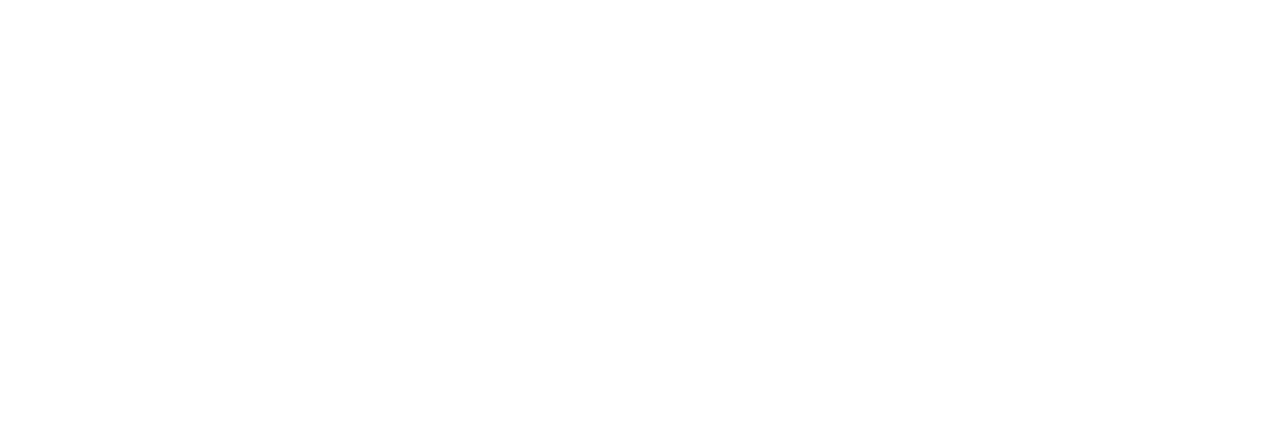
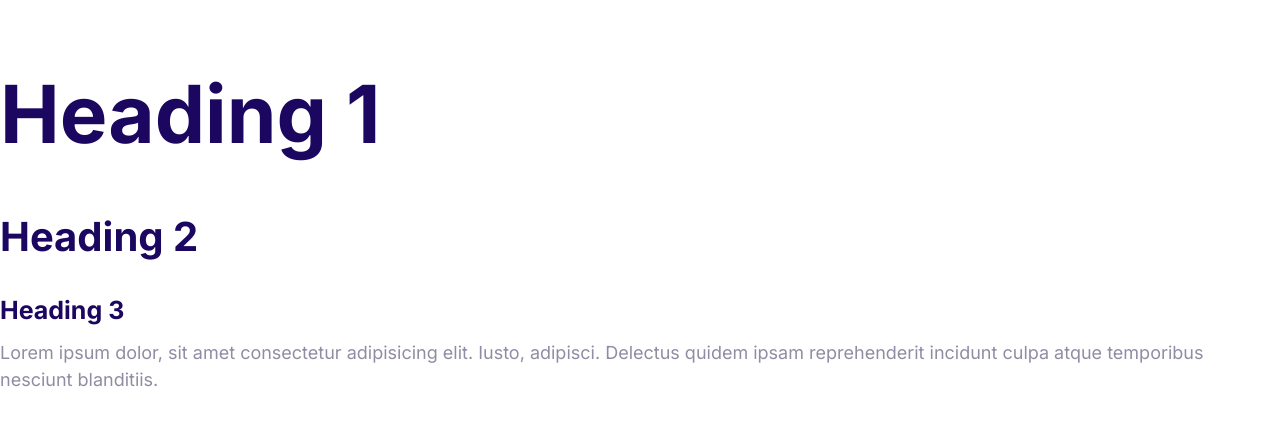
Before and after one commit to AnyaSonina/Moshify, a plain HTML site: page index.html in a window 1280 px wide. Drawn offline with Linux system fonts and the light colour scheme.

Commit message:
Define the styles for the fonts.

```diff
--- a/css/styles.css
+++ b/css/styles.css
@@ -5,3 +5,55 @@
   --color-headings: #1b0760;
   --color-body: #918ca4;
 }
+
+html {
+  font-size: 62.5%;
+}
+
+body {
+  font-family: Inter, Arial, Arial, Helvetica, sans-serif;
+  font-size: 2.4rem;
+  line-height: 1.5;
+  color: var(--color-body);
+}
+
+h1,
+h2,
+h3 {
+  color: var(--color-headings);
+  margin-bottom: 1rem;
+}
+
+h1 {
+  font-size: 7rem;
+}
+
+h2 {
+  font-size: 4rem;
+}
+
+h3 {
+  font-size: 3rem;
+}
+
+p {
+  margin-top: 0;
+}
+
+@media screen and (min-width: 1024px) {
+  body {
+    font-size: 1.8rem;
+  }
+
+  h1 {
+    font-size: 8rem;
+  }
+
+  h2 {
+    font-size: 4rem;
+  }
+
+  h3 {
+    font-size: 2.5rem;
+  }
+}
--- a/index.html
+++ b/index.html
@@ -5,8 +5,23 @@
     <meta http-equiv="X-UA-Compatible" content="IE=edge" />
     <meta name="viewport" content="width=device-width, initial-scale=1.0" />
     <title>Document</title>
+    <link rel="preconnect" href="https://fonts.googleapis.com" />
+    <link rel="preconnect" href="https://fonts.gstatic.com" crossorigin />
+    <link
+      href="https://fonts.googleapis.com/css2?family=Inter:wght@400;700&display=swap"
+      rel="stylesheet"
+    />
     <link rel="stylesheet" href="css/normalize.css" />
     <link rel="stylesheet" href="css/styles.css" />
   </head>
-  <body></body>
+  <body>
+    <h1>Heading 1</h1>
+    <h2>Heading 2</h2>
+    <h3>Heading 3</h3>
+    <p>
+      Lorem ipsum dolor, sit amet consectetur adipisicing elit. Iusto, adipisci.
+      Delectus quidem ipsam reprehenderit incidunt culpa atque temporibus
+      nesciunt blanditiis.
+    </p>
+  </body>
 </html>
```
